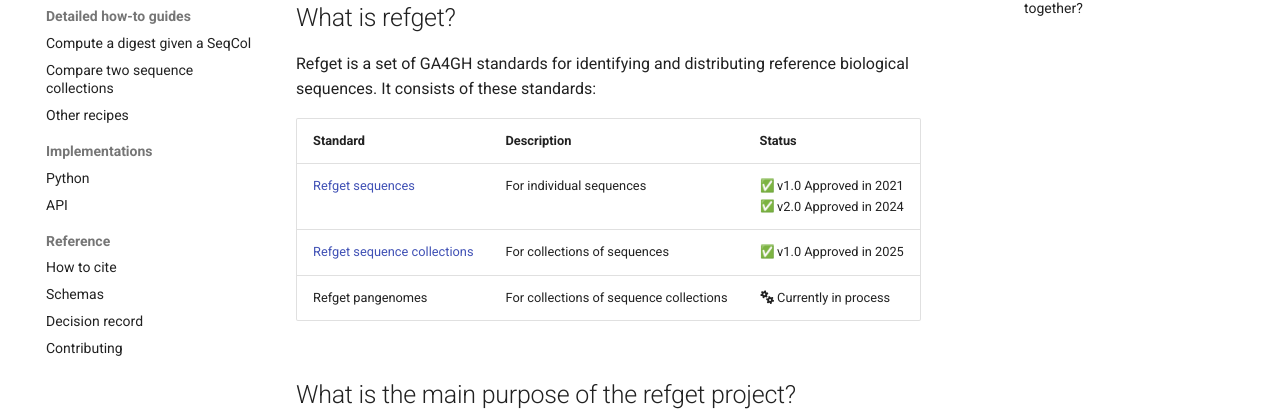
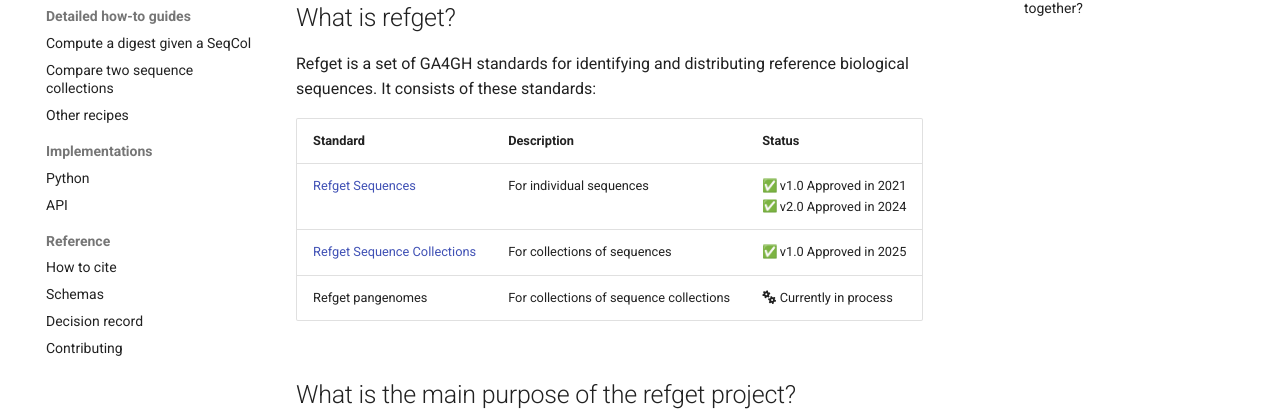
Before and after one commit to ga4gh/refget, an MkDocs documentation site: the page built from docs/README.md, in a window 1280 px wide and 900 px high. Shown: the part 220-631 px from the top of the window. Built offline with MkDocs 1.6.1 and Material for MkDocs 9.7.7, drawn with Linux system fonts in a browser that asks for light colours; emoji names are drawn with the system emoji font; comment, search, counter and statistics services are not loaded.

Commit message:
capitalize link

```diff
--- a/docs/README.md
+++ b/docs/README.md
@@ -11,8 +11,8 @@ It consists of these standards:
 
 | Standard      | Description                          | Status |
 | ----------- | ------------------------------------ | |
-| [Refget sequences](sequences/README.md)      | For individual sequences  | :white_check_mark: v1.0 Approved in 2021 <br>:white_check_mark:&nbsp;v2.0&nbsp;Approved in 2024 |
-| [Refget sequence collections](seqcols/README.md)      | For collections of sequences | :white_check_mark: v1.0 Approved in 2025 |
+| [Refget Sequences](sequences/README.md)      | For individual sequences  | :white_check_mark: v1.0 Approved in 2021 <br>:white_check_mark:&nbsp;v2.0&nbsp;Approved in 2024 |
+| [Refget Sequence Collections](seqcols/README.md)      | For collections of sequences | :white_check_mark: v1.0 Approved in 2025 |
 | Refget pangenomes  | For collections of sequence collections | :fontawesome-solid-gears: Currently in process |
 
 
```
